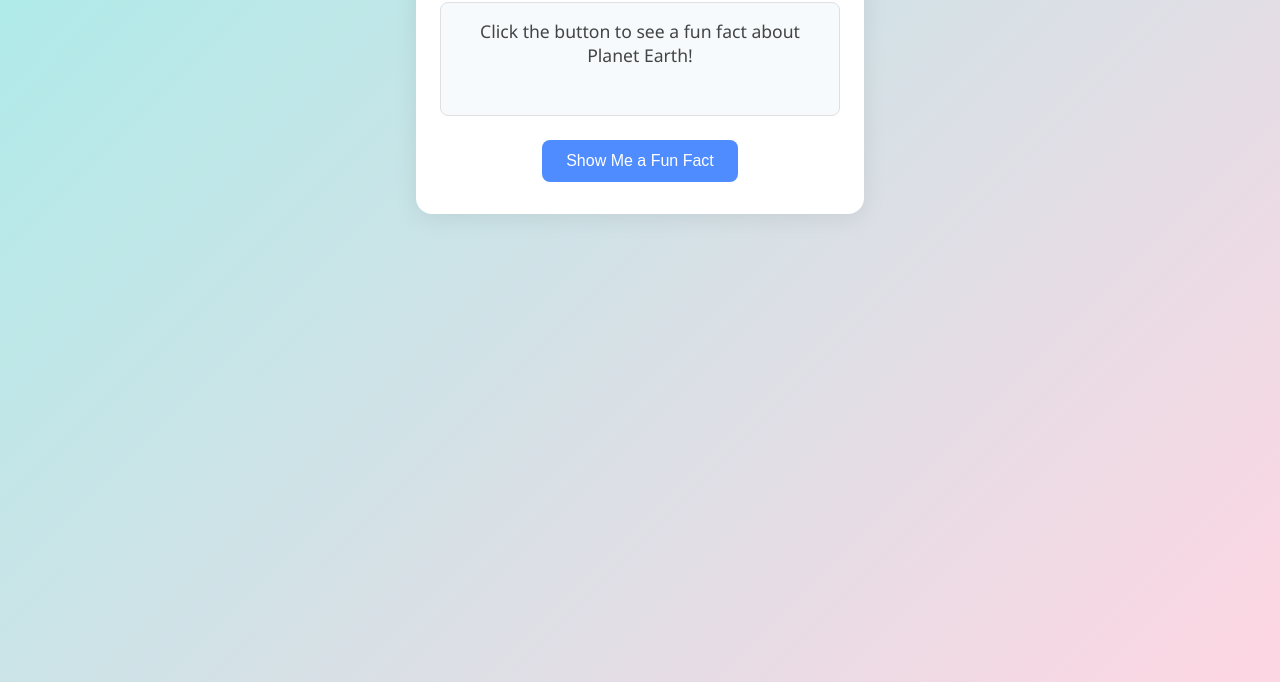
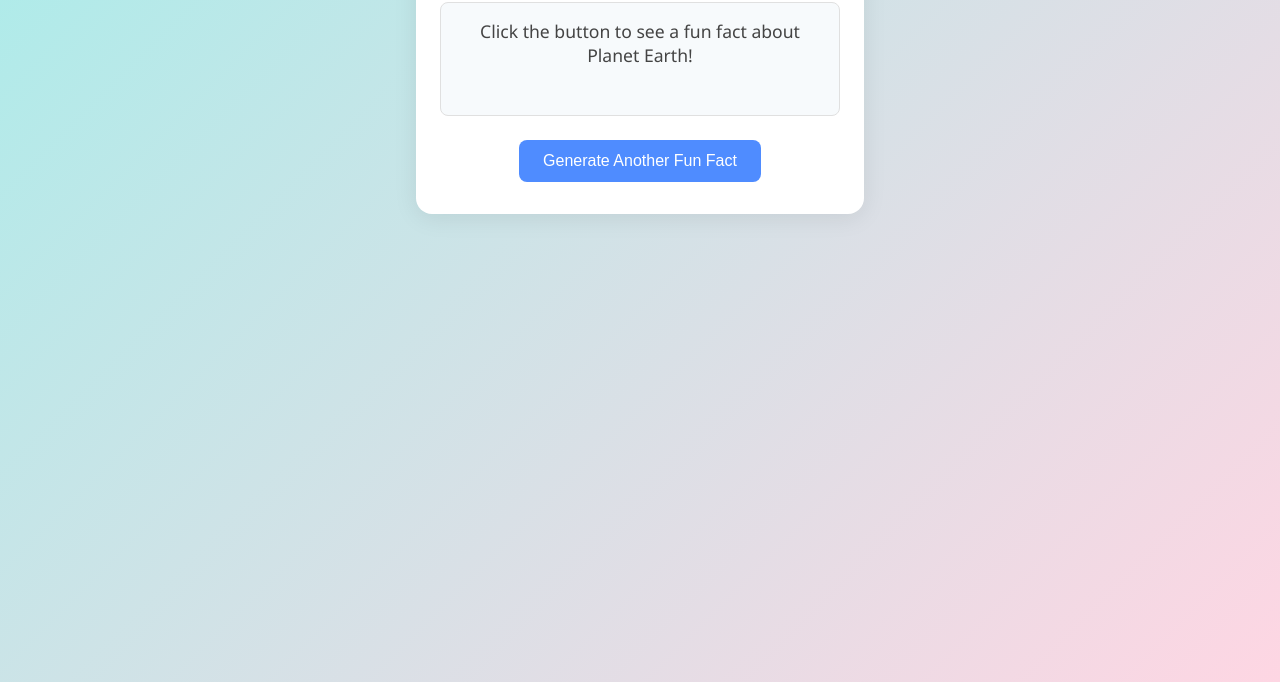
Before and after one commit to Nepul1234/Fun-Facts-Generator-App, a plain HTML site: page index.html in a window 1280 px wide. Shown: the part 198-880 px from the top of the page. Drawn offline with Linux system fonts and the light colour scheme.

Commit message:
Update index.html file

```diff
--- a/index.html
+++ b/index.html
@@ -62,7 +62,7 @@
     <div id="fact-box" class="fact-box">
       Click the button to see a fun fact about Planet Earth!
     </div>
-    <button id="new-fact-btn">Show Me a Fun Fact</button>
+    <button id="new-fact-btn">Generate Another Fun Fact</button>
   </div>
   <script>
     const facts = [
```
